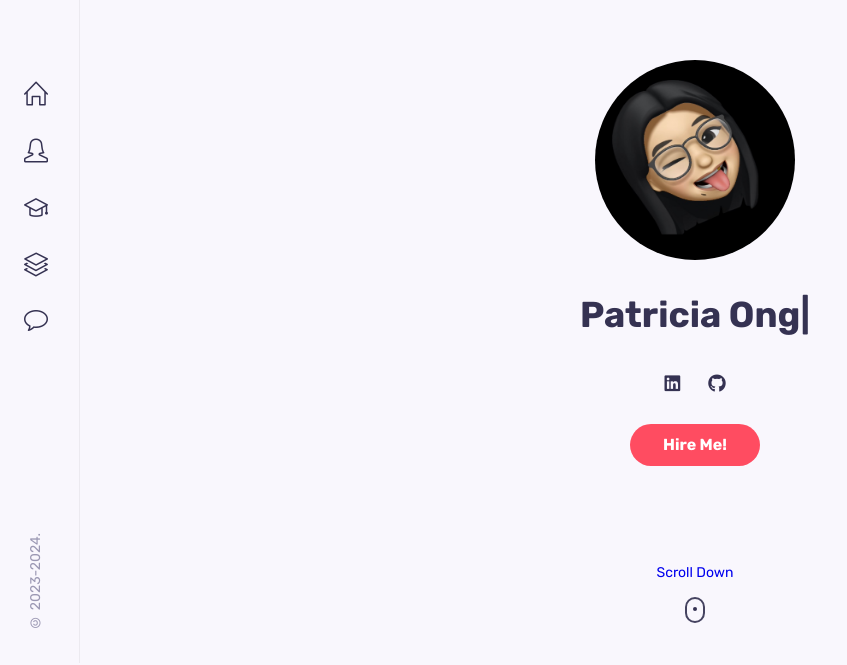
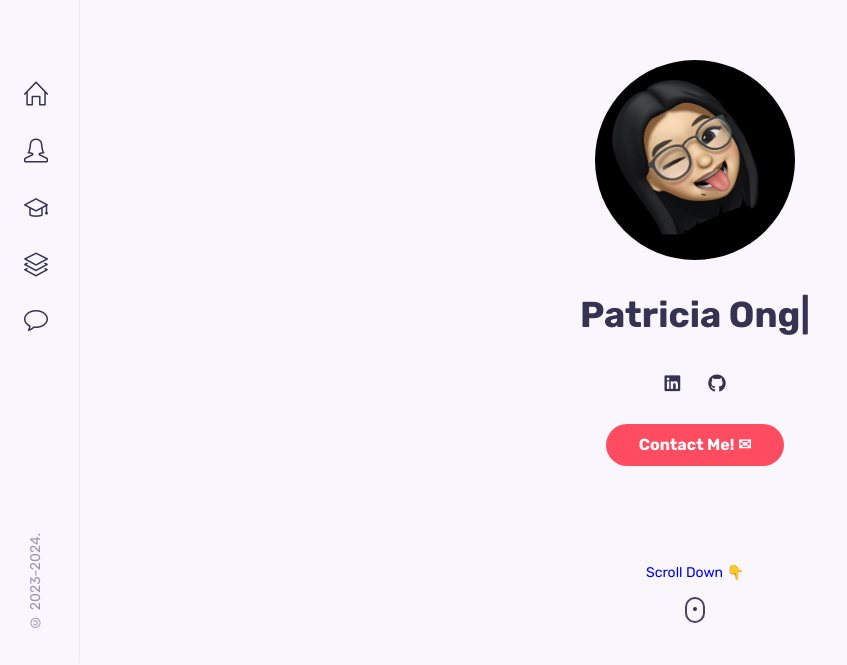
Before and after one commit to patriciaong977/patriciaong, a React (Create React App) app: page / in a window 1280 px wide. Shown: the part 137-802 px from the top of the page, without its empty margins (0-847 px from the left). Built offline with nearby package versions, Linux system fonts and the light colour scheme.

Commit message:
Added few details.

```diff
--- a/src/components/about/about.css
+++ b/src/components/about/about.css
@@ -109,7 +109,6 @@
   }
 }
 
-/*Responsive-ness*/
 @media screen and (max-width: 768px) {
   .about__container {
     grid-template-columns: 350px;
--- a/src/components/home/Home.jsx
+++ b/src/components/home/Home.jsx
@@ -37,7 +37,7 @@ const Home = () => {
 
         <HeaderSocials />
 
-        <a href="#contact" className="btn">Hire Me!</a>
+        <a href="#contact" className="btn">Contact Me! ✉ </a>
 
         <ScrollDown />
 
--- a/src/components/home/ScrollDown.jsx
+++ b/src/components/home/ScrollDown.jsx
@@ -5,7 +5,7 @@ const ScrollDown = () => {
     <div className="scroll__down">
 
       <a href="#about" className="mouse__wrapper">
-        <span className="home__scroll-name">Scroll Down</span>
+        <span className="home__scroll-name">Scroll Down 👇</span>
         <span className="mouse">
           <span className="wheel"></span>
         </span>
```
